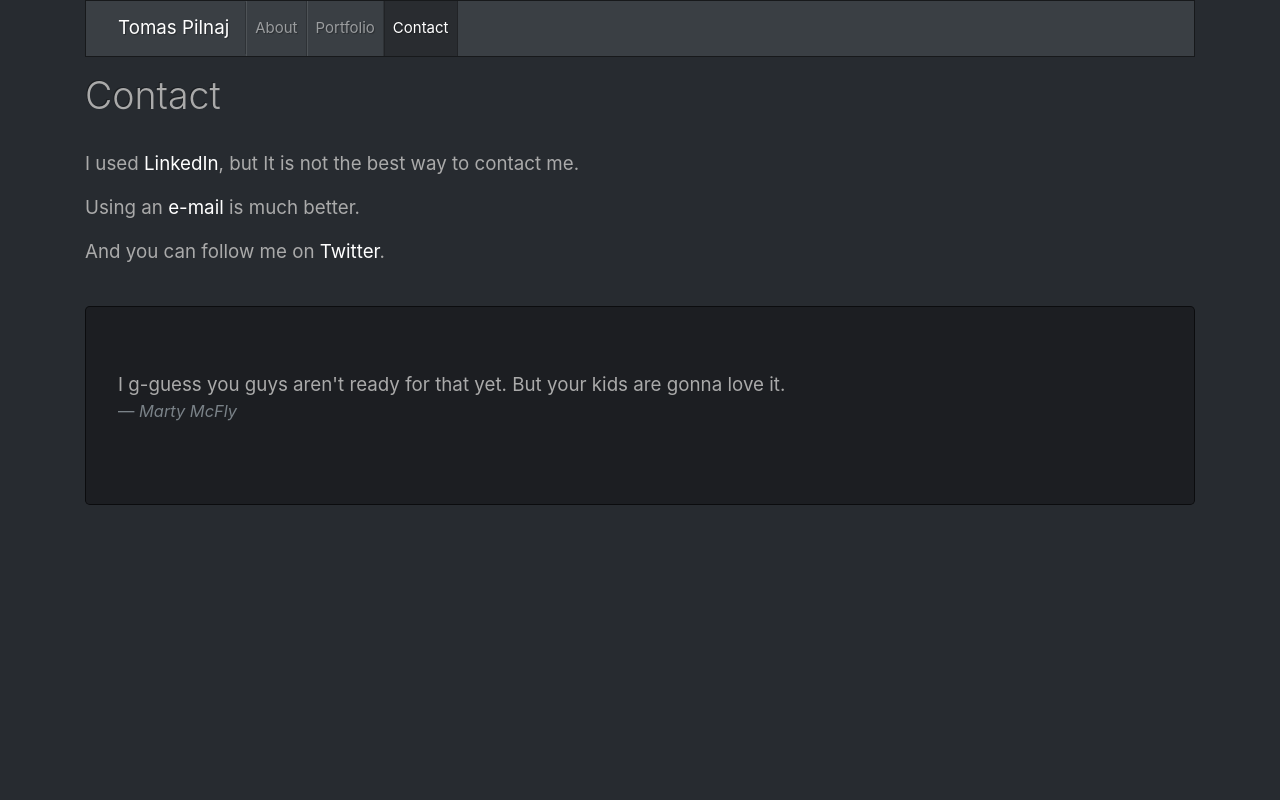
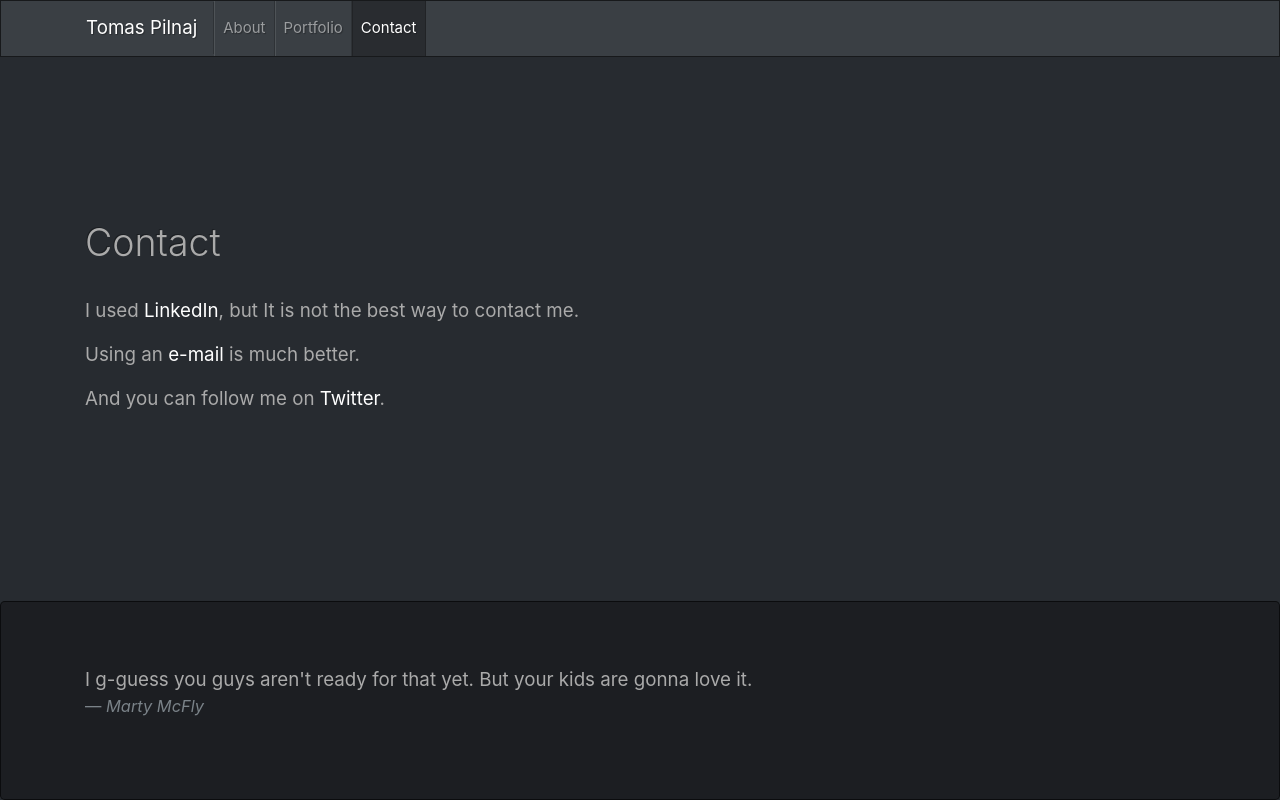
Before and after one commit to pilniczek/my-next, a Next.js app: page /contact in a window 1280 px wide. Built offline with nearby package versions, Linux system fonts and the light colour scheme.

Commit message:
layout improvements

```diff
--- a/components/Layout.jsx
+++ b/components/Layout.jsx
@@ -62,12 +62,16 @@ const Layout = ({ children }) => (
         p {
           font-size: 1.171875rem;
         }
+        #__next {
+          display: flex;
+          justify-content: space-between;
+          flex-direction: column;
+          min-height: 100vh;
+        }
       `}
     </style>
     <Navbar />
-    <div className="container">
-      {children}
-    </div>
+    {children}
     <script
       src="https://code.jquery.com/jquery-3.3.1.slim.min.js"
       integrity="sha384-q8i/X+965DzO0rT7abK41JStQIAqVgRVzpbzo5smXKp4YfRvH+8abtTE1Pi6jizo"
--- a/components/Navbar.jsx
+++ b/components/Navbar.jsx
@@ -2,8 +2,8 @@ import React from 'react';
 import ActiveLink from './ActiveLink';
 
 const Navbar = () => (
-  <div className="container">
-    <nav className="navbar navbar-expand-lg navbar-dark bg-primary">
+  <nav className="navbar navbar-expand-lg navbar-dark bg-primary">
+    <div className="container">
       <span className="navbar-brand">Tomas Pilnaj</span>
       <button
         className="navbar-toggler"
@@ -30,8 +30,8 @@ const Navbar = () => (
           </ActiveLink>
         </div>
       </div>
-    </nav>
-  </div>
+    </div>
+  </nav>
 );
 
 export default Navbar;
--- a/components/PageHeader.jsx
+++ b/components/PageHeader.jsx
@@ -3,11 +3,13 @@ import { string } from 'prop-types';
 
 const PageHeader = ({ title }) => (
   <div className="page-header">
-    <div className="row">
-      <div className="col-lg-12">
-        <h1 className="bd-title pb-4">
-          {title}
-        </h1>
+    <div className="container">
+      <div className="row">
+        <div className="col-lg-12">
+          <h1 className="bd-title pb-4">
+            {title}
+          </h1>
+        </div>
       </div>
     </div>
   </div>
--- a/components/Quote.jsx
+++ b/components/Quote.jsx
@@ -2,9 +2,8 @@ import React from 'react';
 import { string } from 'prop-types';
 
 const Quote = ({ text, author }) => (
-  <div className="row">
-    <div className="col">
-      <div className="bs-component jumbotron">
+  <div className="jumbotron mb-0">
+    <div className="container">
       <blockquote className="blockquote">
         <p className="mb-0">
           {text}
@@ -17,7 +16,6 @@ const Quote = ({ text, author }) => (
       </blockquote>
     </div>
   </div>
-  </div>
 );
 
 Quote.propTypes = {
--- a/pages/contact.jsx
+++ b/pages/contact.jsx
@@ -6,8 +6,10 @@ import Quote from '../components/Quote';
 
 const Contact = () => (
   <Layout>
+    <div className="center">
       <PageHeader title="Contact" />
       <div className="page-conent pb-4">
+        <div className="container">
           <p>
             {'I used '}
             <a
@@ -15,13 +17,15 @@ const Contact = () => (
               target="_blank"
               rel="noopener noreferrer"
             >
-          LinkedIn
+              {'LinkedIn'}
             </a>
             {', but It is not the best way to contact me.'}
           </p>
           <p>
             {'Using an '}
-        <a href="mailto:pilnaj.t@gmail.com">e-mail</a>
+            <a href="mailto:pilnaj.t@gmail.com">
+              {'e-mail'}
+            </a>
             {' is much better.'}
           </p>
           <p>
@@ -31,12 +35,16 @@ const Contact = () => (
               target="_blank"
               rel="noopener noreferrer"
             >
-          Twitter
+              {'Twitter'}
             </a>
             {'.'}
           </p>
         </div>
+      </div>
+    </div>
+    <div className="footer">
       <Quote text="I g-guess you guys aren't ready for that yet. But your kids are gonna love it." author="Marty McFly" />
+    </div>
   </Layout>
 );
 
--- a/pages/portfolio.jsx
+++ b/pages/portfolio.jsx
@@ -10,8 +10,10 @@ const cards = data;
 
 const Portfolio = () => (
   <Layout>
+    <div className="center">
       <PageHeader title="Portfolio" />
       <div className="page-conent pb-4">
+        <div className="container">
           <div className="row">
             <Iterator
               items={cards.map(item => ({
@@ -29,7 +31,11 @@ const Portfolio = () => (
             />
           </div>
         </div>
+      </div>
+    </div>
+    <div className="footer">
       <Quote text="Do. Or do not. There is no try." author="Yoda" />
+    </div>
   </Layout>
 );
 
```
Also changed, not shown: pages/index.jsx (+11 -5 lines). Lines whose indentation alone changed are shown as unchanged.
